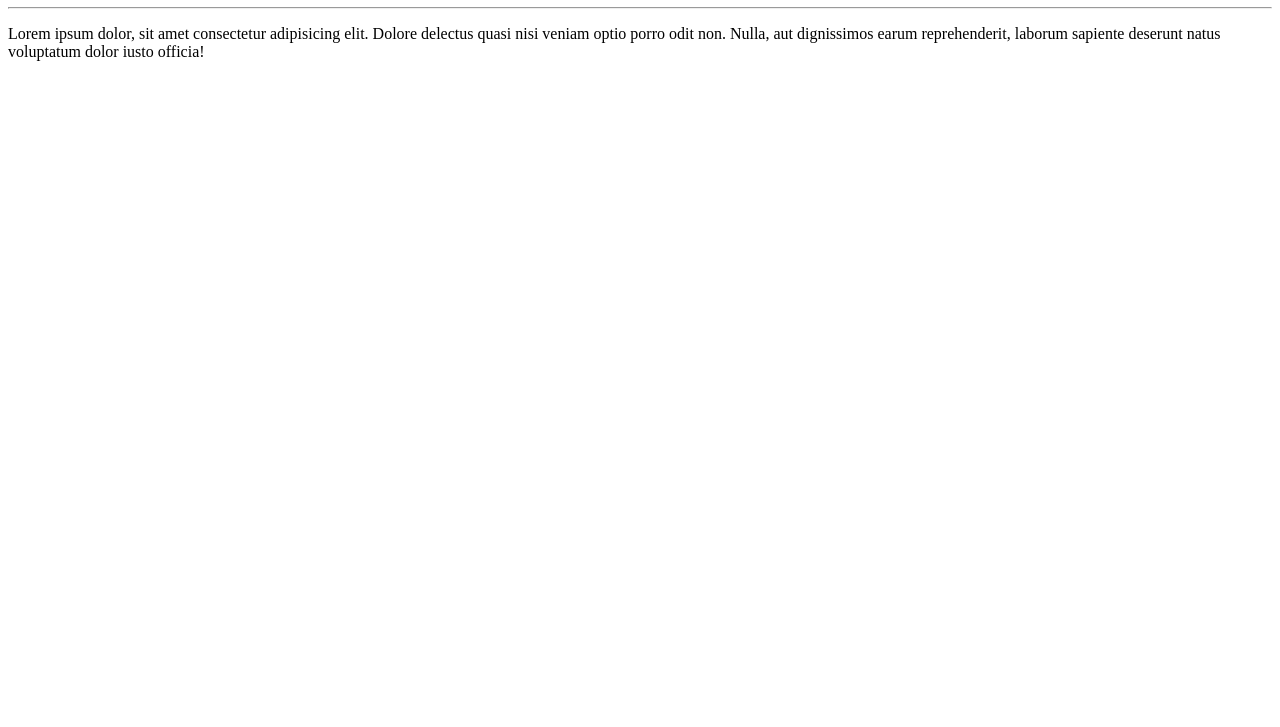
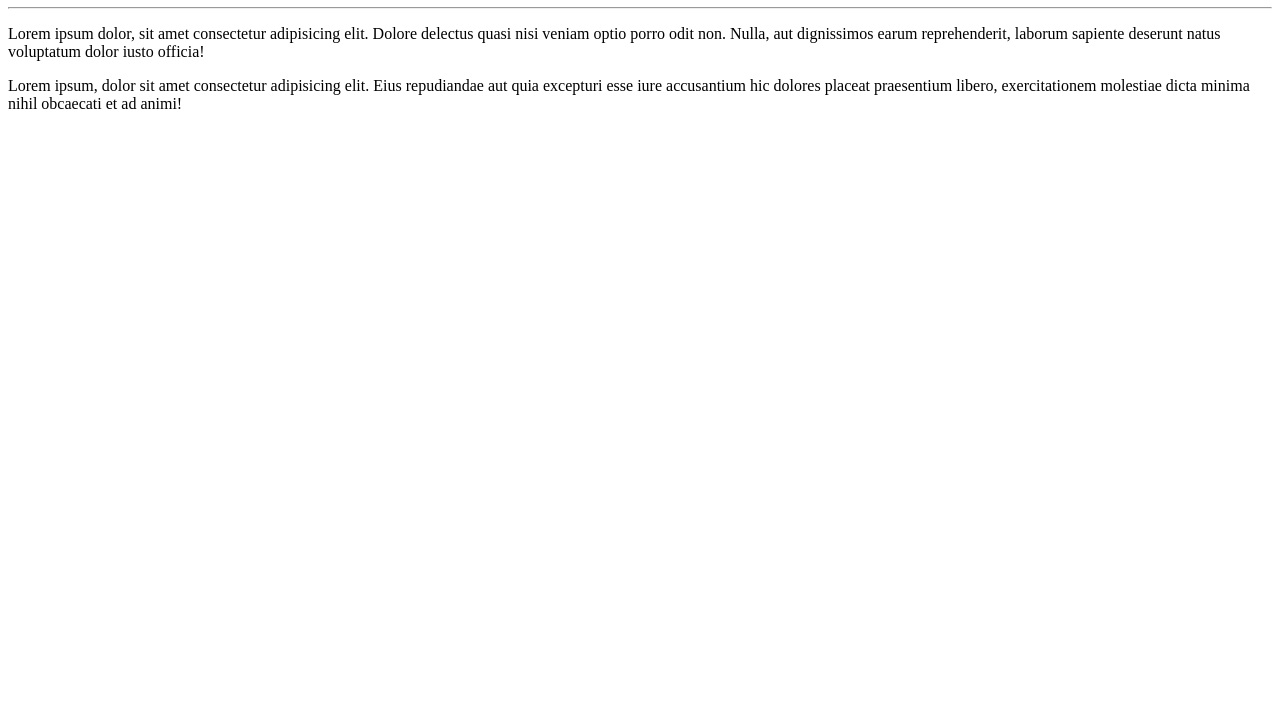
Before and after one commit to jumamjir/Ola-Mundo, a plain HTML site: page site-exemplo/index.html in a window 1280 px wide. Shown: the part 73-800 px from the top of the page. Drawn offline with Linux system fonts and the light colour scheme.

Commit message:
adicionei um parágrafo

```diff
--- a/site-exemplo/index.html
+++ b/site-exemplo/index.html
@@ -9,5 +9,6 @@
     <h1>Olá, Mundo!</h1>
     <hr>
     <p>Lorem ipsum dolor, sit amet consectetur adipisicing elit. Dolore delectus quasi nisi veniam optio porro odit non. Nulla, aut dignissimos earum reprehenderit, laborum sapiente deserunt natus voluptatum dolor iusto officia!</p>
+    <p>Lorem ipsum, dolor sit amet consectetur adipisicing elit. Eius repudiandae aut quia excepturi esse iure accusantium hic dolores placeat praesentium libero, exercitationem molestiae dicta minima nihil obcaecati et ad animi!</p>
 </body>
 </html>
```
